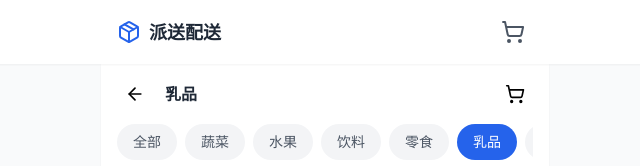
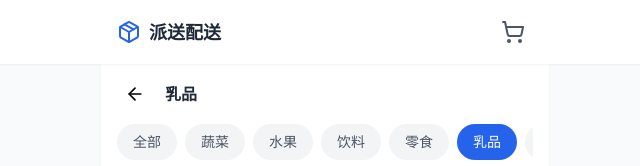
Before and after one commit to shulanXS/Dispatch-Delivery-App-Frontend, a React (Vite) app: page /category/dairy in a window 1280 px wide. Shown: the top 166 px of the page, without its empty margins (315-955 px from the left). Built offline with nearby package versions, Linux system fonts and the light colour scheme.

Commit message:
fix: 移除CategoryPage重复的购物车图标(Header已存在)

```diff
--- a/src/pages/Category/CategoryPage.jsx
+++ b/src/pages/Category/CategoryPage.jsx
@@ -1,15 +1,12 @@
 import { useParams, Link } from 'react-router-dom';
-import { ArrowLeft, Search, ShoppingCart } from 'lucide-react';
+import { ArrowLeft, Search } from 'lucide-react';
 import { useProductStore } from '../../store/useProductStore';
-import { useCartStore } from '../../store/useCartStore';
 import ProductCard from '../../components/ProductCard';
 
 export default function CategoryPage() {
   const { id } = useParams();
   const categories = useProductStore((state) => state.categories);
   const products = useProductStore((state) => state.products);
-  const items = useCartStore((state) => state.items);
-  const cartCount = items.reduce((sum, item) => sum + item.quantity, 0);
 
   const filteredProducts = id
     ? products.filter((p) => p.category === id)
@@ -28,14 +25,6 @@ export default function CategoryPage() {
           <h1 className="flex-1 font-bold text-gray-800">
             {currentCategory ? currentCategory.name : '全部商品'}
           </h1>
-          <Link to="/cart" className="relative p-2 hover:bg-gray-100 rounded-full">
-            <ShoppingCart className="w-5 h-5" />
-            {cartCount > 0 && (
-              <span className="absolute -top-1 -right-1 bg-red-500 text-white text-xs w-5 h-5 rounded-full flex items-center justify-center">
-                {cartCount}
-              </span>
-            )}
-          </Link>
         </div>
 
         {/* 分类切换 */}
```
